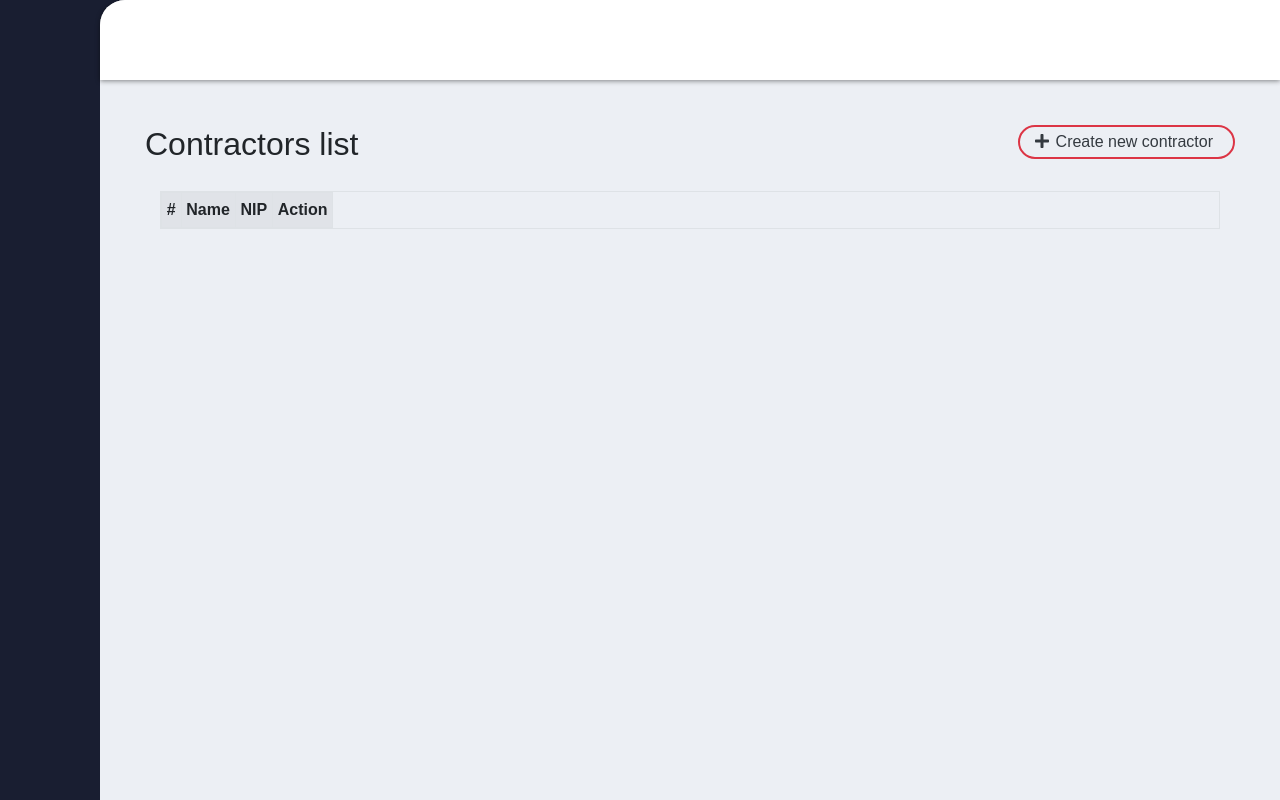
After one commit to r0ndi/invoice-manager, a Symfony app: template templates/controller/contractor/list.html.twig in a window 1280 px wide. The commit adds this page. Run offline with Twig, Linux system fonts and the light colour scheme; the template is opened without the code that fills it, so the values that code supplies are empty; style sheets or scripts are compiled from the project's sources; some libraries are stand-ins or nearby versions.

Commit message:
contractor manage

```diff
--- a/assets/css/app.scss
+++ b/assets/css/app.scss
@@ -16,8 +16,27 @@ body {
 
   .btn-red {
     background: $red;
+    border: 2px solid $red;
     padding: 3px 20px;
     color: $white;
     border-radius: 25px;
+
+    &:hover {
+      background: none;
+      border: 2px solid $red;
+      color: $dark;
+    }
+  }
+
+  .btn-red-outline {
+    border: 2px solid $red;
+    padding: 3px 20px;
+    color: $dark;
+    border-radius: 25px;
+
+    &:hover {
+      background: $red;
+      color: $white;
+    }
   }
 }
--- a/assets/css/modules/dashboard.scss
+++ b/assets/css/modules/dashboard.scss
@@ -7,4 +7,23 @@
   position: absolute;
   left: 100px;
   border-top-left-radius: 25px;
+
+  .dashboard-container {
+    padding: 15px;
+    margin: 30px 15px;
+
+    .dashboard-header {
+      padding: 0 0 20px;
+
+      a {
+        svg {
+          margin: 0 2px 0 -5px;
+        }
+      }
+    }
+
+    .dashboard-content {
+
+    }
+  }
 }
--- a/src/Form/LoginFormType.php
+++ b/src/Form/LoginFormType.php
@@ -3,10 +3,10 @@
 namespace App\Form;
 
 use Symfony\Component\Form\AbstractType;
+use Symfony\Component\Form\FormBuilderInterface;
 use Symfony\Component\Form\Extension\Core\Type\EmailType;
 use Symfony\Component\Form\Extension\Core\Type\PasswordType;
 use Symfony\Component\Form\Extension\Core\Type\SubmitType;
-use Symfony\Component\Form\FormBuilderInterface;
 
 class LoginFormType extends AbstractType
 {
--- a/src/Service/NotifyService/NotifyService.php
+++ b/src/Service/NotifyService/NotifyService.php
@@ -39,6 +39,12 @@ class NotifyService extends Service
         return $messages;
     }
 
+    public function addSuccess(string $message): void
+    {
+        $notifyMessage = new NotifyMessage(NotifyMessageType::SUCCESS, $message);
+        $this->addMessage($notifyMessage);
+    }
+
     public function addError(string $message): void
     {
         $notifyMessage = new NotifyMessage(NotifyMessageType::ERROR, $message);
--- a/templates/base/base.html.twig
+++ b/templates/base/base.html.twig
@@ -30,7 +30,7 @@
                 {{ render(controller('App\\Controller\\BaseController::header')) }}
             </div>
 
-            <div class="row">
+            <div class="row dashboard-container">
                 {% block body %}
                     <!-- Place to content page -->
                 {% endblock %}
--- a/templates/controller/auth/login.html.twig
+++ b/templates/controller/auth/login.html.twig
@@ -5,10 +5,8 @@
 {% block body %}
 
     <div class="col-12 col-sm-6 col-md-4 offset-md-2 auth-left-box">
-        <form method="post">
-            <h1 class="text-center">{{ 'form.login.headline'|trans }}</h1>
-            {{ form(loginForm) }}
-        </form>
+        <h1 class="text-center">{{ 'form.login.headline'|trans }}</h1>
+        {{ form(loginForm) }}
     </div>
 
     <div class="col-12 col-sm-6 col-md-4 auth-right-box text-right">
--- a/templates/controller/auth/register.html.twig
+++ b/templates/controller/auth/register.html.twig
@@ -5,10 +5,8 @@
 {% block body %}
 
     <div class="col-12 col-sm-6 col-md-4 offset-md-2 auth-left-box register">
-        <form method="post">
-            <h1 class="text-center">{{ 'form.register.headline'|trans }}</h1>
-            {{ form(registrationForm) }}
-        </form>
+        <h1 class="text-center">{{ 'form.register.headline'|trans }}</h1>
+        {{ form(registrationForm) }}
     </div>
 
     <div class="col-12 col-md-4 auth-right-box text-right">
--- a/templates/controller/base/navigation.html.twig
+++ b/templates/controller/base/navigation.html.twig
@@ -20,7 +20,7 @@
         </div>
 
         <div class="col-12">
-            <a href="#">
+            <a href="{{ path('contractor-list') }}">
                 <i class="fas fa-users"></i>
                 <p>{{ 'navigation.contractors'|trans }}</p>
             </a>
--- /dev/null
+++ b/templates/controller/contractor/list.html.twig
@@ -0,0 +1,39 @@
+{% extends 'base/base.html.twig' %}
+
+{% block title %}{{ 'title.contractor.list'|trans }}{% endblock %}
+
+{% block body %}
+
+    <div class="col-12">
+        <div class="row">
+            <div class="col-12 dashboard-header">
+                <h2>
+                    {{ 'contractor.list.header.title'|trans }}
+                    <a href="{{ path('contractor-create') }}" class="btn btn-red-outline float-right">
+                        <i class="fas fa-plus"></i> {{ 'contractor.list.header.redirect'|trans }}
+                    </a>
+                </h2>
+            </div>
+
+            <div class="col-12 dashboard-content">
+                <table class="table table-responsive table-bordered table-sm table-striped">
+                    <tr>
+                        <th>#</th>
+                        <th>Name</th>
+                        <th>NIP</th>
+                        <th>Action</th>
+                    </tr>
+                    {% for contractor in contractors %}
+                        <tr>
+                            <td>{{ loop.index }}.</td>
+                            <td>{{ contractor.name }}</td>
+                            <td>{{ contractor.nip }}</td>
+                            <td>-</td>
+                        </tr>
+                    {% endfor %}
+                </table>
+            </div>
+        </div>
+    </div>
+
+{% endblock %}
--- a/translations/messages.en.yaml
+++ b/translations/messages.en.yaml
@@ -9,6 +9,8 @@
 "title.register": " - sign up!"
 "title.login": " - sign in!"
 "title.home": " - home"
+"title.contractor.list": " - contractors list"
+"title.contractor.create": " - create new contractor"
 
 "register.descritpion.headline": "Welcome to invoicer!"
 "register.description.first": "Do you have a small business and need a platform on which you will be able to manage your documents? This is something for you."
@@ -37,3 +39,10 @@
 "navigation.addDocument": "+ document"
 "navigation.documents": "Documents"
 "navigation.account": "Account"
+
+"contractor.list.header.title": "Contractors list"
+"contractor.list.header.redirect": "Create new contractor"
+
+"contractor.create.header.title": "Create new contractor"
+"contractor.create.header.redirect": "Contractors list"
+"contractor.create.success": "Created new contractor!"
--- a/translations/validators.en.yaml
+++ b/translations/validators.en.yaml
@@ -8,3 +8,18 @@
 "form.lastname.notBlank": "Please enter a lastname"
 
 "form.email.notBlank": "Please enter a email"
+
+"form.name.length": "Name is too short. It should have 3 characters or more."
+"form.name.notBlank": "Please enter a name"
+
+"form.address.length": "Address is too short. It should have 3 characters or more."
+"form.address.notBlank": "Please enter a address"
+
+"form.city.length": "City is too short. It should have 3 characters or more."
+"form.city.notBlank": "Please enter a city"
+
+"form.postcode.length": "Postcode is too short. It should have 5 characters or more."
+"form.postcode.notBlank": "Please enter a postcode"
+
+"form.nip.length": "Nip is too short. It should have 9 characters or more."
+"form.nip.notBlank": "Please enter a nip"
```
Also changed, not shown: config/routes.yaml (+8 -0 lines), src/Controller/ContractorController.php (added, +45 -0 lines), src/Entity/Contractor.php (added, +232 -0 lines), src/Form/ContractorFormType.php (added, +25 -0 lines), src/Repository/ContractorRepository.php (added, +44 -0 lines), templates/controller/contractor/create.html.twig (added, +24 -0 lines).
